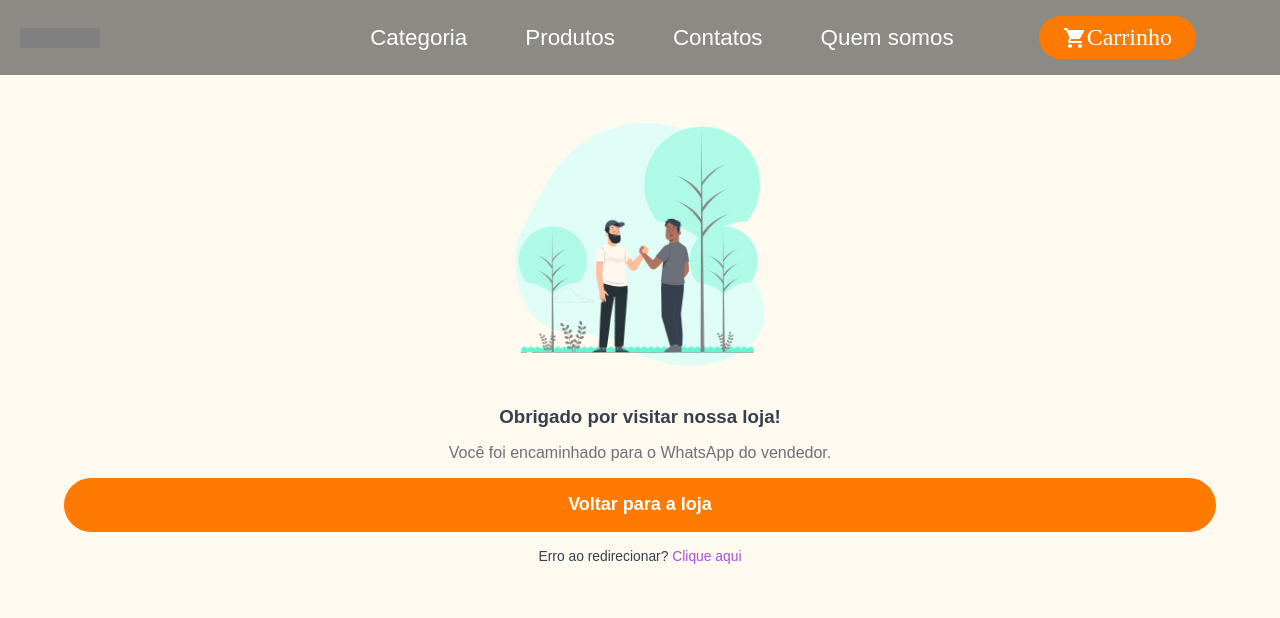
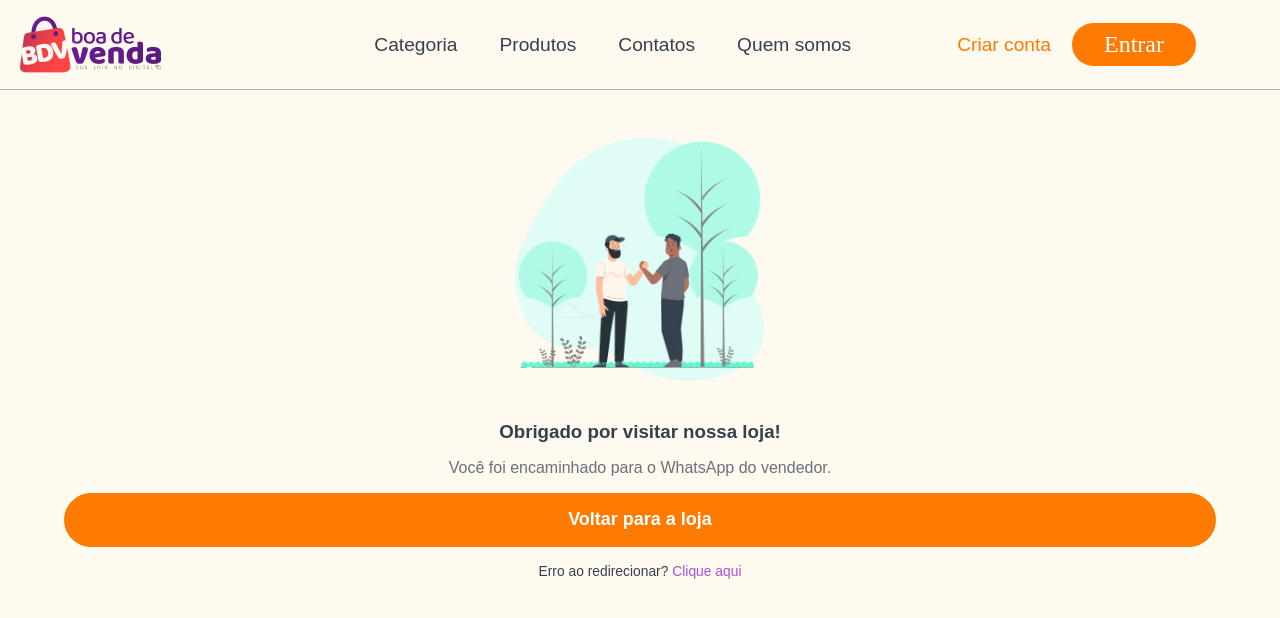
Before and after one commit to VictorCampelo/potty-dashboard, a Next.js app: page /cart/finish in a window 1280 px wide. Shown: the top 618 px of the page. Built offline with nearby package versions, Linux system fonts and the light colour scheme.

Commit message:
feat: change the Header component, and add a Wrapper styled component Change the Banner Styled Component, and use Input Component!

```diff
--- a/src/components/molecules/HeaderShop/index.tsx
+++ b/src/components/molecules/HeaderShop/index.tsx
@@ -6,7 +6,9 @@ import Link from 'next/link'
 const Header: React.FC = () => {
   return (
     <Container>
-      <div className="logo"></div>
+      <div className="logo">
+        <img src="/images/logo.png" alt="logo" />
+      </div>
       <nav>
         <Link href="/Venda">
           <a>Categoria</a>
@@ -23,14 +25,14 @@ const Header: React.FC = () => {
         <Link href="/Gerencie">
           <a>Quem somos</a>
         </Link>
-
-        <Link href="/cart">
-          <button>
-            <MdShoppingCart />
-            Carrinho
-          </button>
-        </Link>
-
+        <div className="authContainer">
+          <Link href="/cadastro">
+            <a className="register">Criar conta</a>
+          </Link>
+          <Link href="/login">
+            <button>Entrar</button>
+          </Link>
+        </div>
       </nav>
     </Container>
   )
--- a/src/components/molecules/HeaderShop/styles.ts
+++ b/src/components/molecules/HeaderShop/styles.ts
@@ -5,18 +5,15 @@ export const Container = styled.header`
   //width: 100%;
   z-index: 5;
   padding: 1rem 20px;
-  background: rgba(0, 0, 0, 0.45);
+  /* background: rgba(0, 0, 0, 0.1); */
 
   display: flex;
   justify-content: space-between;
   align-items: center;
-  //border-bottom: 2px solid var(--yellow-600);
-
-  div {
-    height: 20px;
-    width: 80px;
-    background: grey;
-    cursor: pointer;
+  border-bottom: 1px solid var(--gray-300);
+  .logo {
+    display: flex;
+    align-content: center;
   }
 
   nav {
@@ -26,30 +23,22 @@ export const Container = styled.header`
     justify-content: flex-end;
     list-style-type: none;
 
-    a {
-      text-decoration: none;
-      cursor: pointer;
-      margin-left: 3rem;
-      font-size: 1.4rem;
-      color: var(--white);
-      transition: 0.2s background;
-      padding: 5px;
-      border-radius: 10px;
-      border: none;
-
-      :hover {
-        background: var(--gray-600);
-      }
+    .authContainer {
+      display: flex;
+      align-items: center;
+      margin-left: 4rem;
+      .register {
+        color: var(--color-primary);
       }
 
       button {
-      padding: 8px 24px;
+        padding: 8px 2rem;
 
         border-radius: 30px;
         border: none;
         background: var(--color-primary);
         margin-right: 4rem;
-      margin-left: 5rem;
+        margin-left: 1rem;
         cursor: pointer;
 
         font-family: Poppins;
@@ -69,6 +58,22 @@ export const Container = styled.header`
         }
       }
     }
+    a {
+      text-decoration: none;
+      cursor: pointer;
+      margin-left: 2rem;
+      font-size: 1.2rem;
+      /* color: var(--white); */
+      transition: 0.2s background;
+      padding: 5px;
+      border-radius: 10px;
+      border: none;
+
+      :hover {
+        background: var(--gray-600);
+      }
+    }
+  }
 
   ${[sizes.down('lgMob')]} {
     display: none;
--- a/src/components/molecules/Input/styles.ts
+++ b/src/components/molecules/Input/styles.ts
@@ -3,6 +3,7 @@ import styled from 'styled-components'
 interface ContainerProps {
   error: boolean
   flex: number
+  search: boolean
 }
 
 export const Container = styled.div<ContainerProps>`
@@ -11,6 +12,8 @@ export const Container = styled.div<ContainerProps>`
   display: flex;
   flex-direction: column;
   ${(props) => 'flex: ' + props.flex + ';'}
+  ${(props) => props.search && 'max-width: 100%;'}
+
 
   .labelContent {
     display: flex;
@@ -46,6 +49,8 @@ export const Container = styled.div<ContainerProps>`
     overflow: hidden;
     border: 1px solid var(--black-800);
 
+    ${(props) => props.search && 'border: 1px solid white;'}
+    ${(props) => props.search && 'border-radius: 50px;'}
     input {
       width: 100%;
       height: 100%;
@@ -55,7 +60,6 @@ export const Container = styled.div<ContainerProps>`
       background: inherit;
       padding-left: 5px;
       ${(props) => props.error && 'color: var(--red);'}
-
       cursor: text;
     }
 
```
Also changed, not shown: src/components/molecules/Input/index.tsx (+5 -3 lines), src/pages/index.tsx (+27 -24 lines), public/images/logo2.svg (added). Lines whose indentation alone changed are shown as unchanged.
